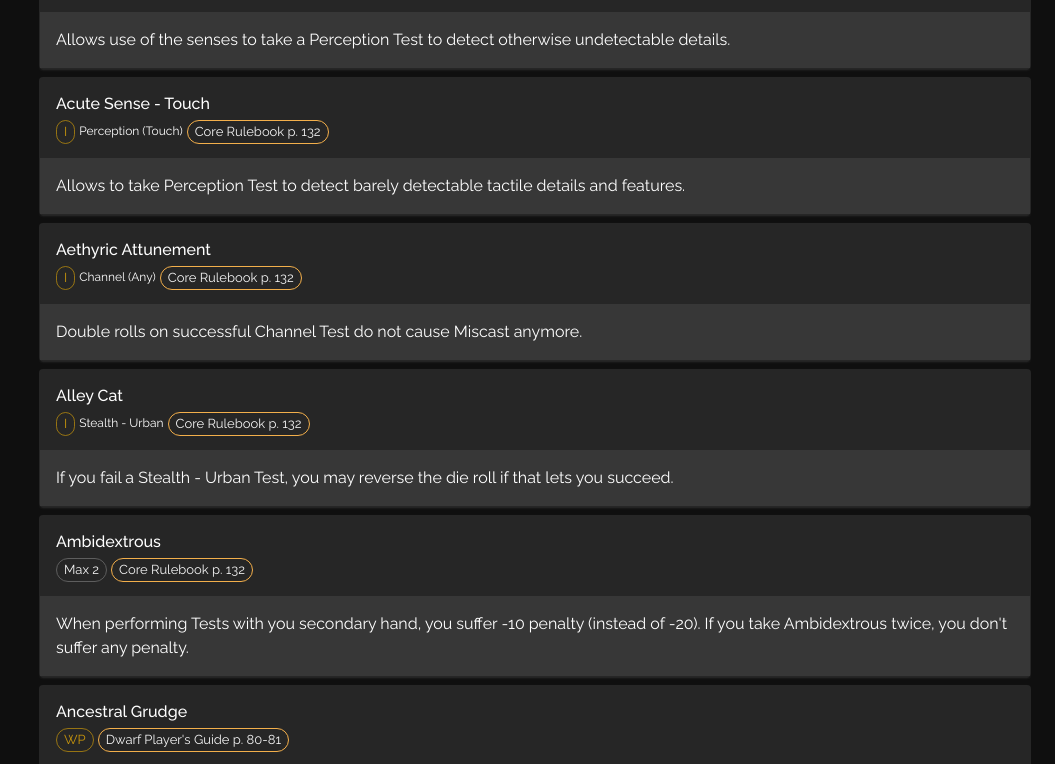
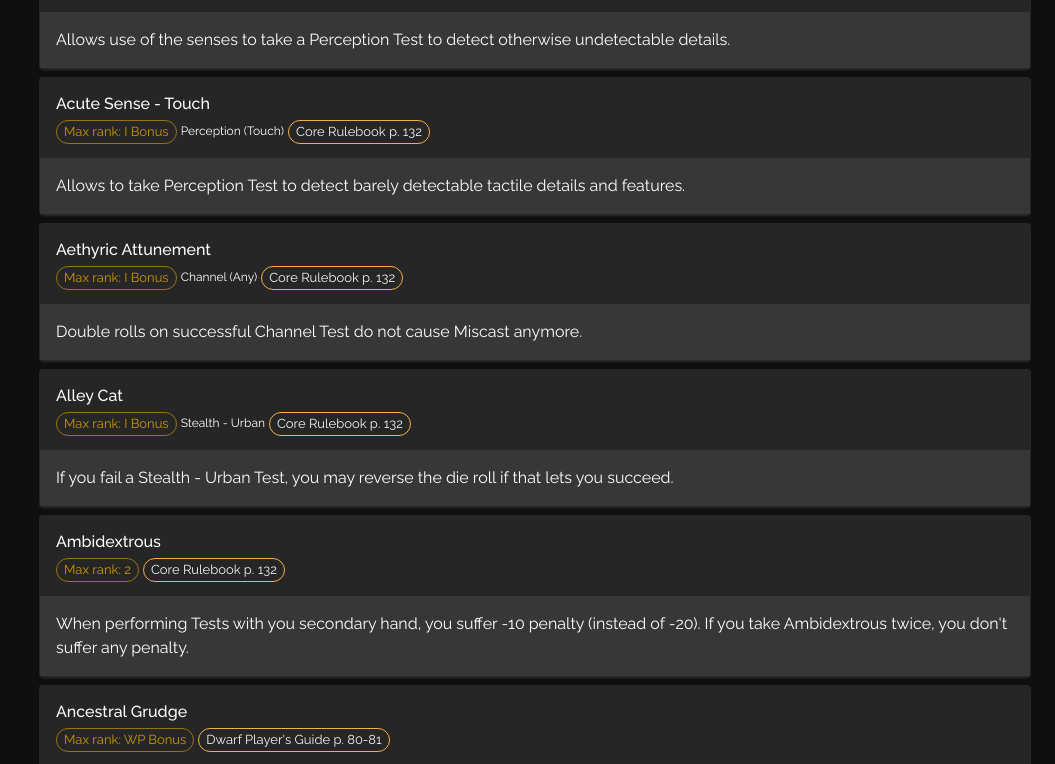
Before and after one commit to Userrrfriendly/wfrp4echargen, a React (Vite) app: page /reference/talents in a window 1280 px wide. Shown: the part 1167-1931 px from the top of the page, without its empty margins (225-1280 px from the left). Built offline with nearby package versions, Linux system fonts and the light colour scheme.

Commit message:
feat: refactor talent max rank display logic and improve readability

```diff
--- a/src/components/reference/ReferencePageLayout.tsx
+++ b/src/components/reference/ReferencePageLayout.tsx
@@ -7,7 +7,6 @@
   Skeleton,
   TextField,
   Typography,
-  useTheme,
 } from '@mui/material';
 import { SOURCE_OPTIONS } from '../../utils/gameData';
 
@@ -77,8 +76,6 @@
   extraFilters,
   renderItem,
 }: ReferencePageLayoutProps<T>) {
-  const theme = useTheme();
-  console.log(theme);
   if (isLoading) {
     return (
       <Box>
@@ -147,7 +144,7 @@
         {items.map((item) => (
           <Paper
             key={item.id}
-            sx={{
+            sx={(theme) => ({
               boxShadow: 2,
               margin: '0.5rem 0',
               '&:first-of-type': { mt: 0 },
@@ -160,14 +157,13 @@
                 border: `1px solid ${theme.palette.divider}`,
               },
               '&:last-child': { borderBottom: 0 },
-            }}
+            })}
           >
             <Box
-              sx={(theme) => ({
+              sx={{
                 px: 2,
                 py: 1.5,
-                // backgroundColor: theme.palette.grey[900],
-              })}
+              }}
             >
               {renderItem(item)}
             </Box>
--- a/src/pages/reference/TalentsPage.tsx
+++ b/src/pages/reference/TalentsPage.tsx
@@ -2,6 +2,13 @@
 import { Box, Chip, Typography } from '@mui/material';
 import { useTalents } from '../../hooks/useTalents';
 import { ATTRIBUTES, ITEMS_PER_PAGE } from '../../utils/gameData';
+
+function resolveMaxRank(attribute: number, maxRank: number): string | null {
+  if (attribute > 0) return `${ATTRIBUTES[attribute] ?? `Attr ${attribute}`} Bonus`;
+  if (maxRank === 0) return null;
+  if (maxRank >= 99) return '∞';
+  return String(maxRank);
+}
 import ReferencePageLayout from '../../components/reference/ReferencePageLayout';
 import SourceChips from '../../components/reference/SourceChips';
 
@@ -88,25 +95,17 @@
               alignItems: 'center',
             }}
           >
-            {talent.object.attribute > 0 && (
-              <Chip
-                label={
-                  ATTRIBUTES[talent.object.attribute] ??
-                  `Attr ${talent.object.attribute}`
-                }
-                size="small"
-                color="primary"
-                variant="outlined"
-              />
-            )}
-            {talent.object.maxRank > 0 && (
-              <Chip
-                label={`Max ${talent.object.maxRank === 999 ? '∞' : talent.object.maxRank}`}
-                size="small"
-                variant="outlined"
-                sx={{ opacity: 0.95 }}
-              />
-            )}
+            {(() => {
+              const label = resolveMaxRank(talent.object.attribute, talent.object.maxRank);
+              return label ? (
+                <Chip
+                  label={`Max rank: ${label}`}
+                  size="small"
+                  color="primary"
+                  variant="outlined"
+                />
+              ) : null;
+            })()}
             {talent.object.tests && (
               <Typography
                 variant="caption"
```
